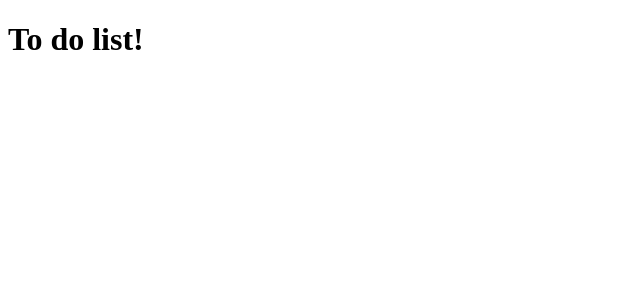
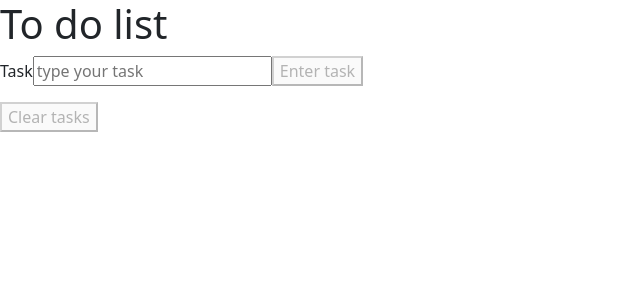
Before and after one commit to guiiffonseca/to-do-list, a React (Vite) app: page / in a window 1280 px wide. Shown: the top 300 px of the page, without its empty margins (0-640 px from the left). Built offline with nearby package versions, Linux system fonts and the light colour scheme.

Commit message:
[feature]: add bootstrap and create feature to add new taks and button for slear all taks

```diff
--- a/index.html
+++ b/index.html
@@ -4,6 +4,8 @@
 <head>
   <meta charset="UTF-8" />
   <link rel="icon" type="image/svg+xml" href="/public/images/list.png" />
+  <link href="https://cdn.jsdelivr.net/npm/bootstrap@5.3.2/dist/css/bootstrap.min.css" rel="stylesheet"
+    integrity="sha384-T3c6CoIi6uLrA9TneNEoa7RxnatzjcDSCmG1MXxSR1GAsXEV/Dwwykc2MPK8M2HN" crossorigin="anonymous">
   <meta name="viewport" content="width=device-width, initial-scale=1.0" />
   <title>To do list</title>
 </head>
@@ -11,6 +13,10 @@
 <body>
   <div id="root"></div>
   <script type="module" src="/src/main.tsx"></script>
+  <script src="https://cdn.jsdelivr.net/npm/bootstrap@5.3.2/dist/js/bootstrap.bundle.min.js"
+    integrity="sha384-C6RzsynM9kWDrMNeT87bh95OGNyZPhcTNXj1NW7RuBCsyN/o0jlpcV8Qyq46cDfL"
+    crossorigin="anonymous"></script>
+</body>
 </body>
 
 </html>
--- a/src/App.tsx
+++ /dev/null
@@ -1,9 +0,0 @@
-function App() {
-  return (
-    <div>
-      <h1>To do list!</h1>
-    </div>
-  );
-}
-
-export default App;
--- /dev/null
+++ b/src/ToDoList.tsx
@@ -0,0 +1,67 @@
+import { useEffect, useState } from 'react';
+
+type Event = {
+  target: {
+    value: string;
+  };
+};
+
+type List = {
+  name: string;
+  index: number | null;
+};
+
+export default function ToDoList() {
+  const [task, setTask] = useState<string>('');
+  const [toDo, setToDo] = useState<List[]>([{ name: '', index: null }]);
+
+  function handleInputChange(e: Event) {
+    setTask(e.target.value);
+  }
+
+  function handleSubmit() {
+    setToDo([...toDo, { name: task, index: toDo.length }]);
+    setTask('');
+  }
+
+  function handleReset() {
+    setToDo([]);
+  }
+
+  useEffect(() => {
+    return () => setToDo([]);
+  }, []);
+
+  return (
+    <>
+      <h1>To do list</h1>
+      <label htmlFor="task">
+        Task
+        <input
+          type="text"
+          id="task"
+          placeholder="type your task"
+          value={task}
+          onChange={handleInputChange}
+        />
+      </label>
+      <button onClick={handleSubmit} disabled={!task} type="button">
+        Enter task
+      </button>
+      <ul>
+        {toDo.map((el: List) => (
+          <>
+            <input key={el.index} value={el.name} />
+            <button type="button" onClick={() => console.log('updatedS')}>
+              Edit
+            </button>
+            <button type="button">Del</button>
+          </>
+        ))}
+      </ul>
+      <button onClick={handleReset} disabled={!toDo.length} type="button">
+        Clear tasks
+      </button>
+    </>
+  );
+}
--- a/src/main.tsx
+++ b/src/main.tsx
@@ -1,10 +1,10 @@
 import React from 'react';
 import ReactDOM from 'react-dom/client';
-import App from './App';
+import ToDoList from './ToDoList';
 import './index.css';
 
 ReactDOM.createRoot(document.getElementById('root')!).render(
   <React.StrictMode>
-    <App />
-  </React.StrictMode>,
+    <ToDoList />
+  </React.StrictMode>
 );
```
Also changed, not shown: .prettierrc.cjs.
